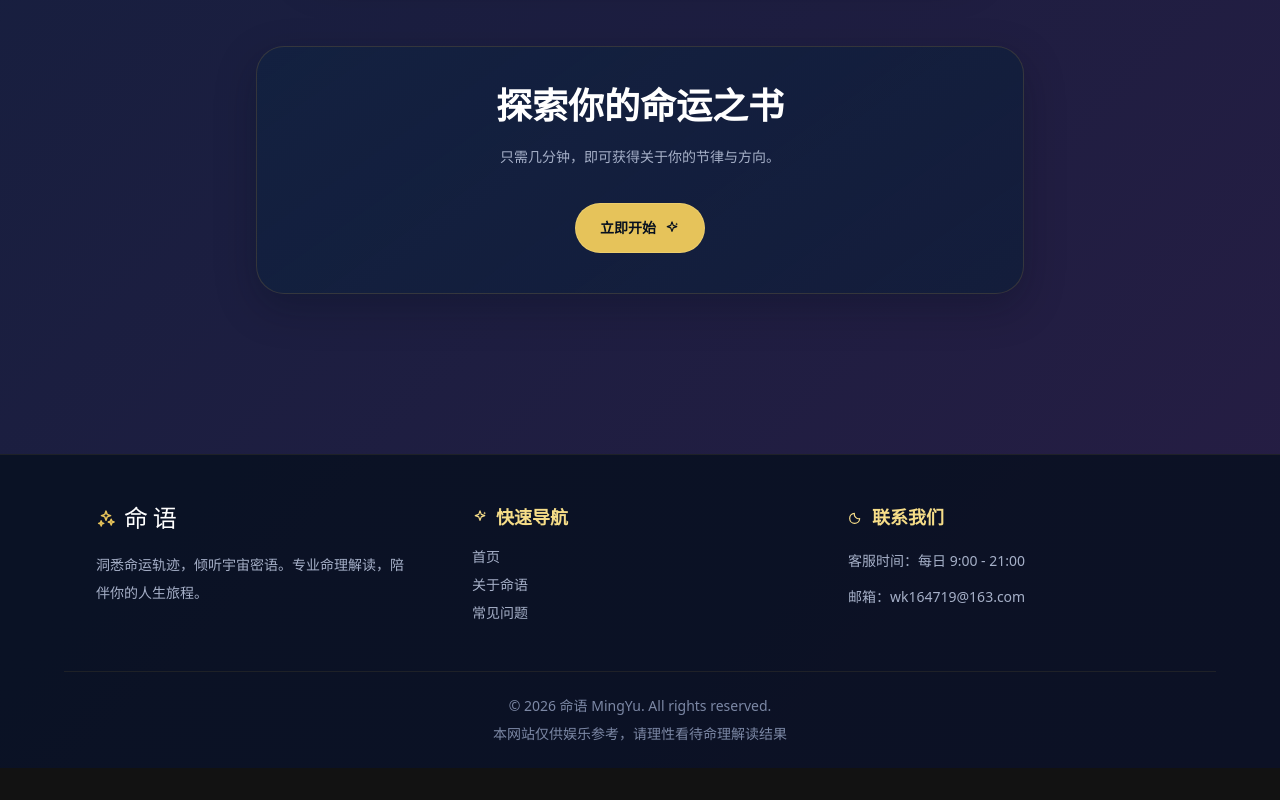
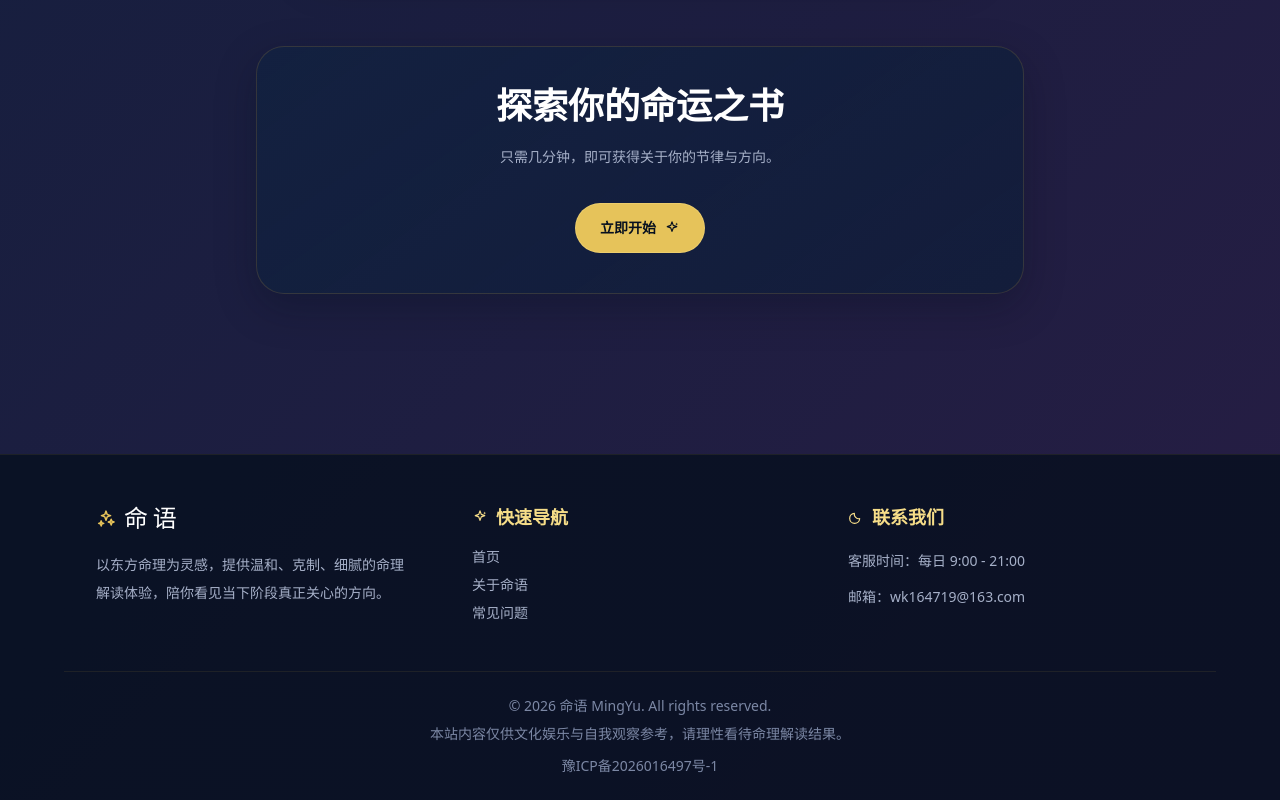
Before and after one commit to wangkun164719-debug/mingyu-frontend, a React (Vite) app: page / in a window 1280 px wide. Shown: the part 3386-4186 px from the top of the page. Before the commit the page ends 4154 px from the top, so only its background shows below. Built offline with nearby package versions, Linux system fonts and the light colour scheme.

Commit message:
feat: add ICP footer and SEO metadata

```diff
--- a/index.html
+++ b/index.html
@@ -3,11 +3,44 @@
   <head>
     <meta charset="UTF-8" />
     <meta name="viewport" content="width=device-width, initial-scale=1.0" />
-    <title>命语 MingYu</title>
+    <title>命语 MingYu - 东方命理测算与八字解读</title>
     <meta
       name="description"
-      content="命语，以东方命理为灵感，提供温和、克制、精致的命理解读体验。"
+      content="命语 MingYu 提供东方命理测算、八字解读、事业财运与情感关系分析，以温和克制的方式帮助用户理解自我节奏。"
     />
+    <meta
+      name="keywords"
+      content="命语, MingYu, 命理测算, 八字解读, 生辰八字, 东方命理, 事业运势, 财运分析, 情感关系"
+    />
+    <meta name="author" content="命语 MingYu" />
+    <meta name="robots" content="index,follow" />
+    <link rel="canonical" href="https://mingyuwk.com/" />
+    <meta property="og:locale" content="zh_CN" />
+    <meta property="og:type" content="website" />
+    <meta property="og:site_name" content="命语 MingYu" />
+    <meta property="og:title" content="命语 MingYu - 东方命理测算与八字解读" />
+    <meta
+      property="og:description"
+      content="命语 MingYu 提供东方命理测算、八字解读、事业财运与情感关系分析，以温和克制的方式帮助用户理解自我节奏。"
+    />
+    <meta property="og:url" content="https://mingyuwk.com/" />
+    <meta name="twitter:card" content="summary" />
+    <meta name="twitter:title" content="命语 MingYu - 东方命理测算与八字解读" />
+    <meta
+      name="twitter:description"
+      content="基于出生信息与东方命理意象，生成温和、细腻、结构化的命理解读。"
+    />
+    <script type="application/ld+json">
+      {
+        "@context": "https://schema.org",
+        "@type": "WebSite",
+        "name": "命语 MingYu",
+        "alternateName": ["命语", "MingYu"],
+        "url": "https://mingyuwk.com/",
+        "description": "命语 MingYu 提供东方命理测算、八字解读、事业财运与情感关系分析。",
+        "inLanguage": "zh-CN"
+      }
+    </script>
   </head>
   <body class="bg-ink-950">
     <div id="root"></div>
--- a/src/components/Footer.jsx
+++ b/src/components/Footer.jsx
@@ -11,7 +11,7 @@ export default function Footer() {
             <span className="font-display text-2xl tracking-[0.2em]">命语</span>
           </div>
           <p className="max-w-xs text-sm leading-7 text-mist-300">
-            洞悉命运轨迹，倾听宇宙密语。专业命理解读，陪伴你的人生旅程。
+            以东方命理为灵感，提供温和、克制、细腻的命理解读体验，陪你看见当下阶段真正关心的方向。
           </p>
         </div>
 
@@ -41,14 +41,21 @@ export default function Footer() {
           <div className="space-y-2 text-sm leading-7 text-mist-300">
             <p>客服时间：每日 9:00 - 21:00</p>
             <p>邮箱：wk164719@163.com</p>
-            {/* <p>微信公众号：命语 MingYu</p> */}
           </div>
         </div>
       </div>
 
       <div className="mx-auto max-w-6xl border-t border-gold-500/10 px-4 py-6 text-center text-sm text-mist-400 sm:px-6 lg:px-8">
         <p>© 2026 命语 MingYu. All rights reserved.</p>
-        <p className="mt-2">本网站仅供娱乐参考，请理性看待命理解读结果</p>
+        <p className="mt-2">本站内容仅供文化娱乐与自我观察参考，请理性看待命理解读结果。</p>
+        <a
+          className="mt-3 inline-block transition hover:text-gold-300"
+          href="https://beian.miit.gov.cn/"
+          target="_blank"
+          rel="noreferrer"
+        >
+          豫ICP备2026016497号-1
+        </a>
       </div>
     </footer>
   );
```
Also changed, not shown: public/robots.txt (added), 1 other file (tests, documents, lock files or other folders).
